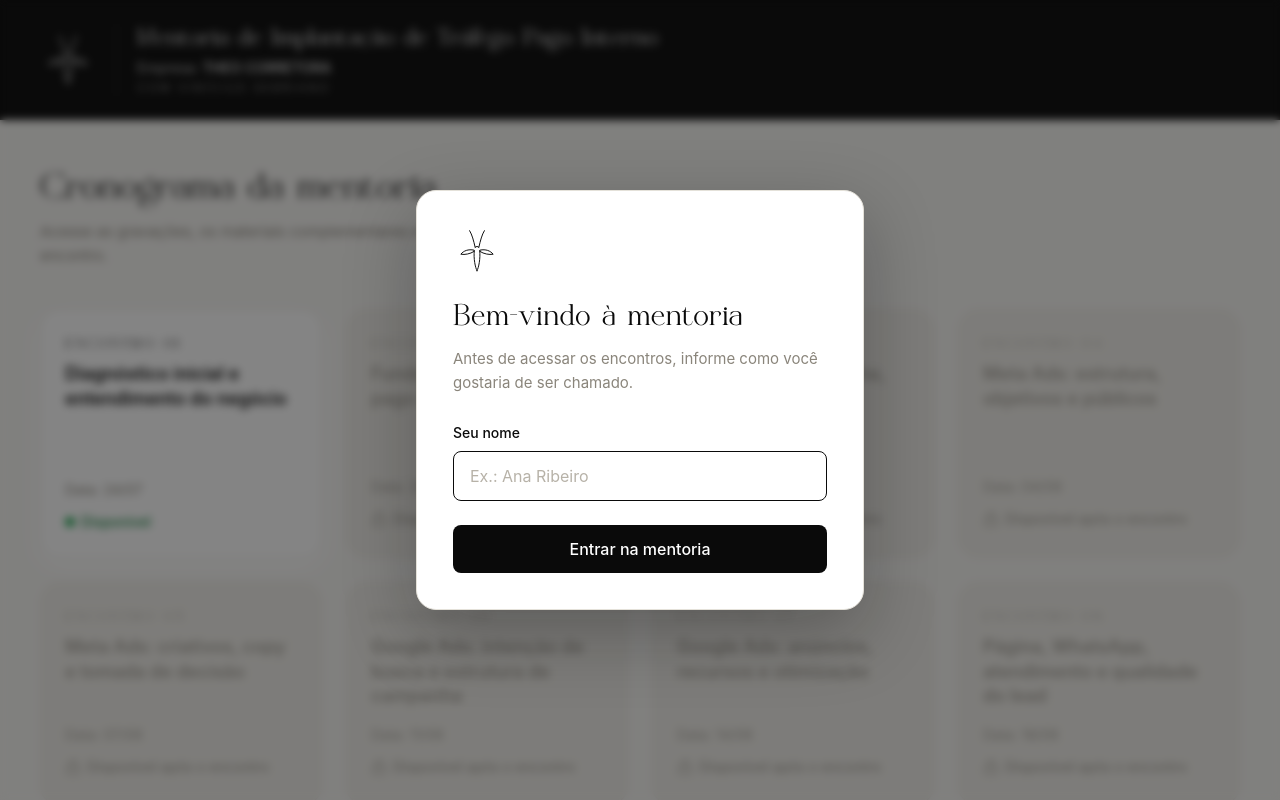
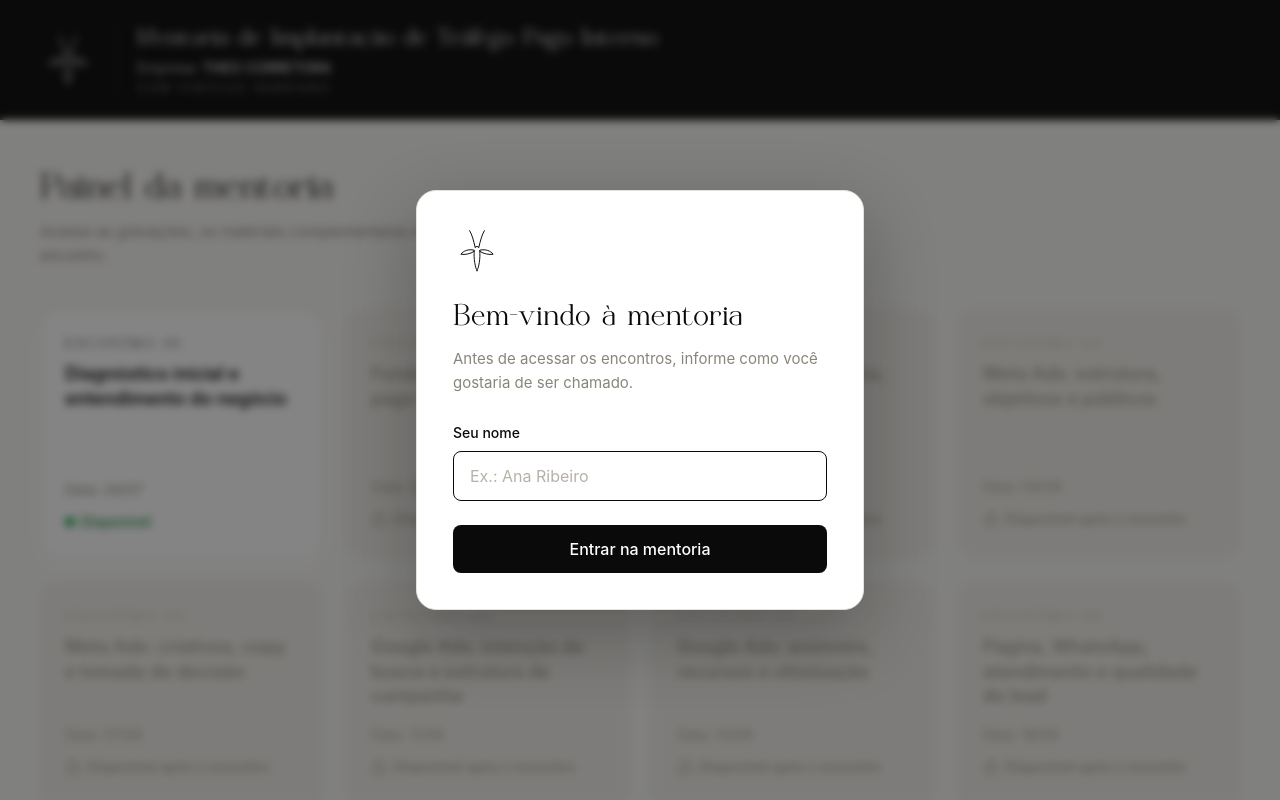
Before and after one commit to vsebrianogestor/aulamentoria, a React (Vite) app: page / in a window 1280 px wide. Shown: the top 800 px of the page. Built offline with nearby package versions, Linux system fonts and the light colour scheme.

Commit message:
ajuste: renomeia "Cronograma da mentoria" para "Painel da mentoria"
Co-Authored-By: Claude Opus 4.8 <noreply@anthropic.com>
Claude-Session: https://claude.ai/code/session_01Qo82CtkEyr75YZTzwX3zBu

```diff
--- a/src/App.tsx
+++ b/src/App.tsx
@@ -31,7 +31,7 @@ export default function App() {
           {/* Área de abertura */}
           <section className="mb-10">
             <h2 className="font-display text-4xl text-ink tracking-display">
-              Cronograma da mentoria
+              Painel da mentoria
             </h2>
             <p className="mt-3 max-w-2xl text-[15px] leading-relaxed text-muted">
               Acesse as gravações, os materiais complementares e as tarefas
```
